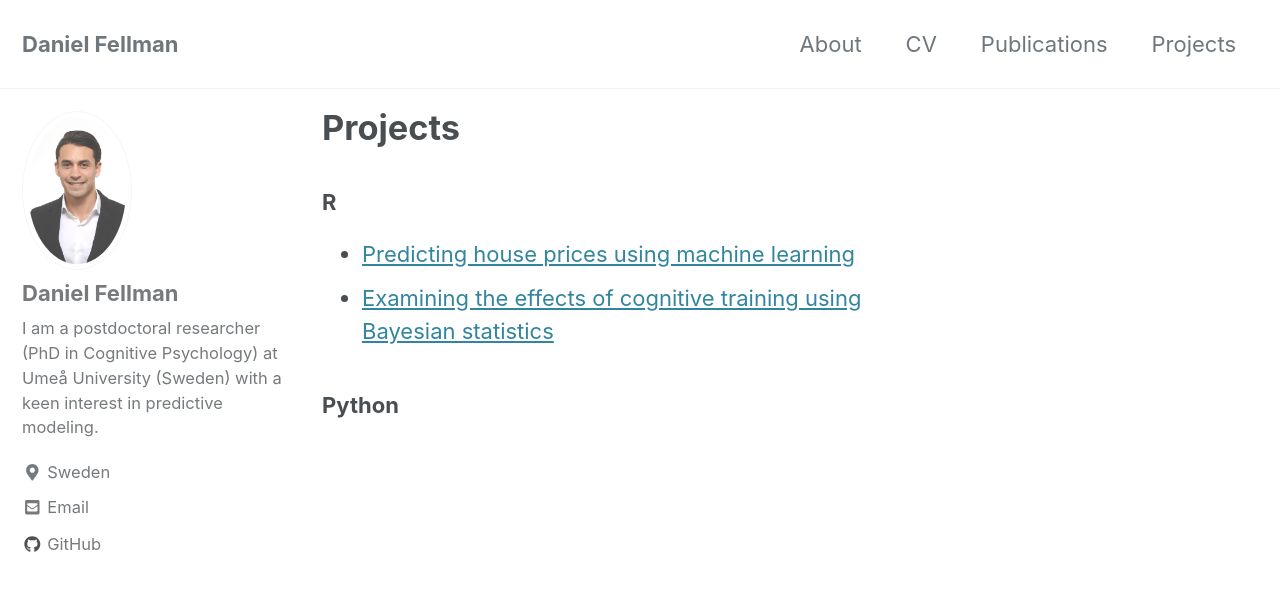
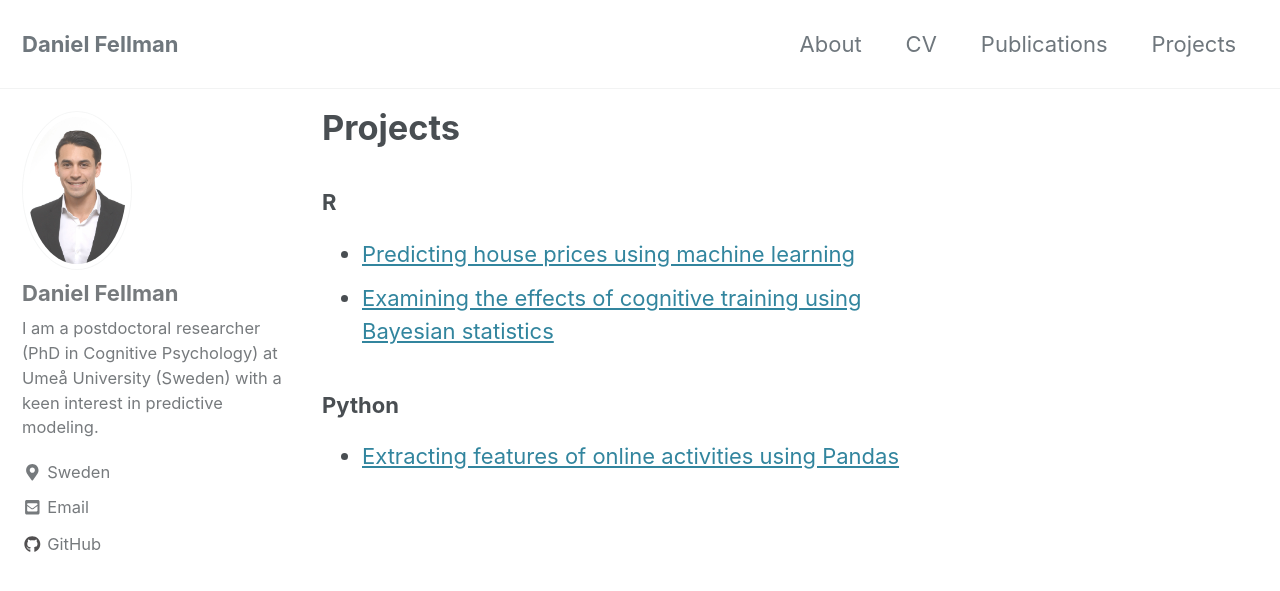
Before and after one commit to danielfellman/danielfellman.github.io, a Jekyll site: the page built from _pages/projects.md, in a window 1280 px wide and 900 px high. Shown: the top 591 px of the window. Built offline with Jekyll 4.4.1, drawn with Linux system fonts in a browser that asks for light colours; cached includes are drawn as plain includes; nearby versions of some CDN libraries.

Commit message:
Update projects.md

```diff
--- a/_pages/projects.md
+++ b/_pages/projects.md
@@ -11,3 +11,4 @@ author_profile: true
 
 
 ### Python
+* [Extracting features of online activities using Pandas](http://rpubs.com/dfellman/features)
```
